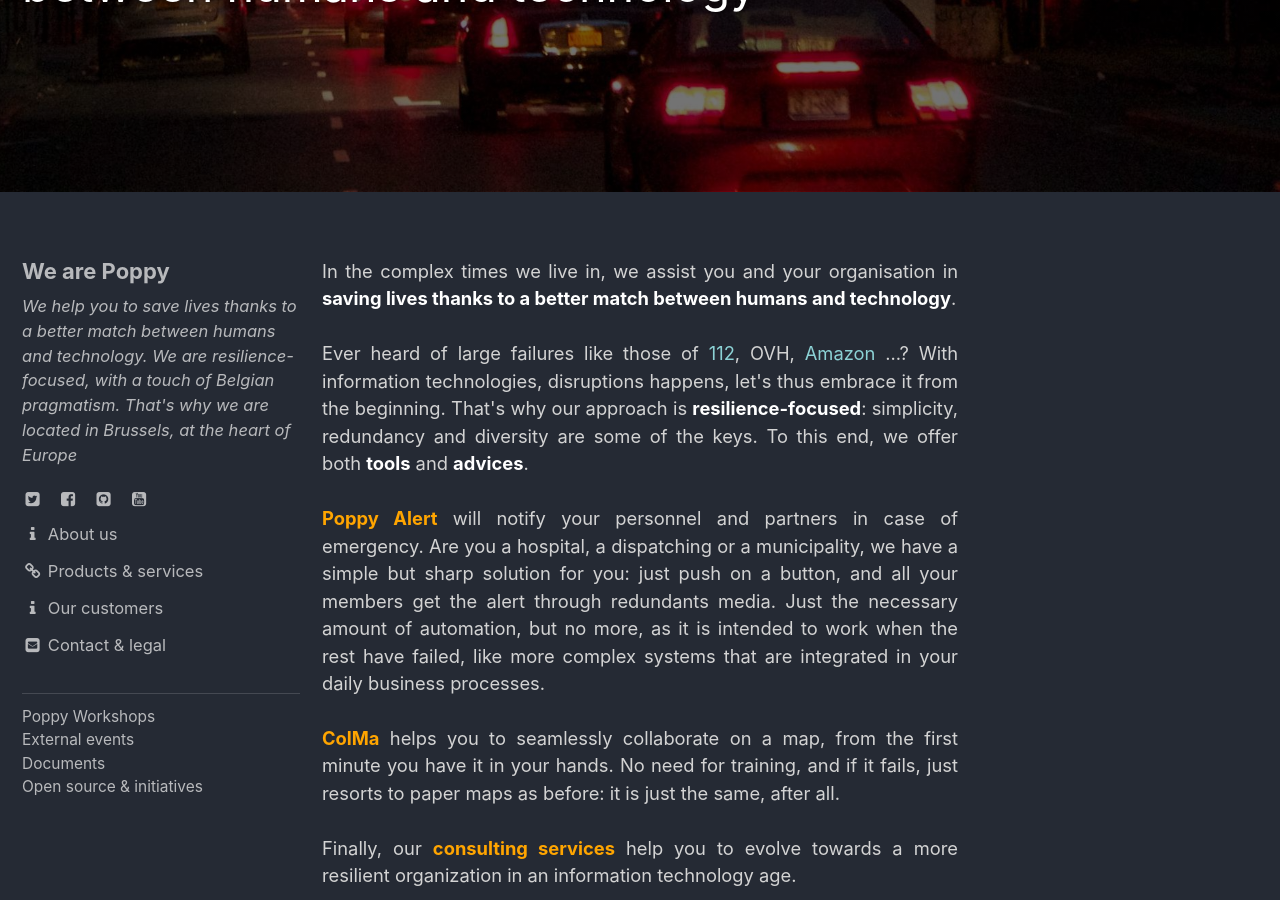
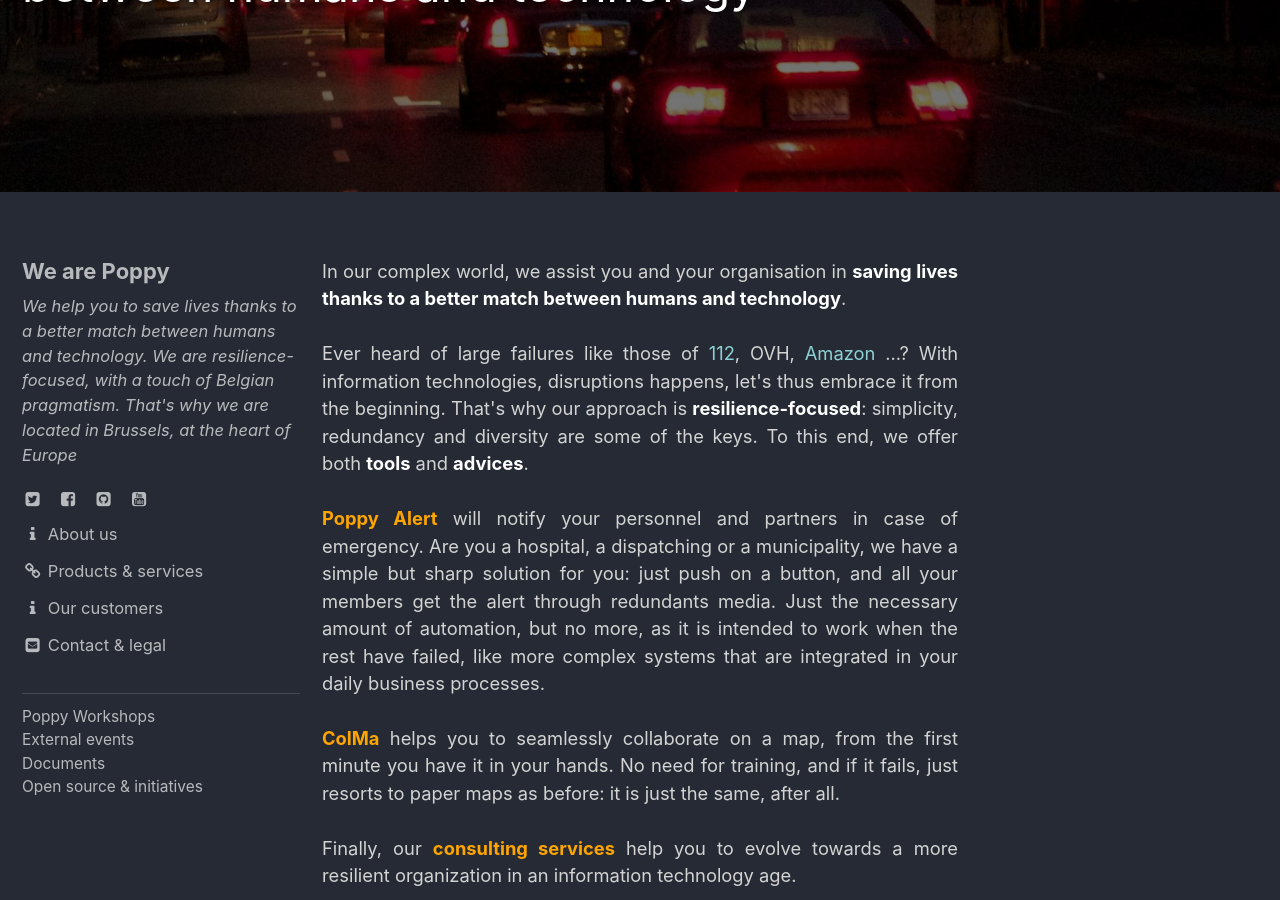
Before and after one commit to ccloquet/ccloquet.github.io, a Jekyll site: the page built from _pages/products_and_services.html, in a window 1280 px wide and 900 px high, scrolled down 373 px. Built offline with Jekyll 4.4.1, drawn with Linux system fonts in a browser that asks for light colours; cached includes are drawn as plain includes.

Commit message:
Update products_and_services.html

```diff
--- a/_pages/products_and_services.html
+++ b/_pages/products_and_services.html
@@ -12,7 +12,7 @@ permalink: /products/
 b {color:white}
 </style>
 <div style='color:lightgray'>
-	In the complex times we live in, we assist you and your organisation in <b >saving lives thanks to a better match between humans and technology</b>.
+	In our complex world, we assist you and your organisation in <b >saving lives thanks to a better match between humans and technology</b>.
 	<br>
 	<br>
 	Ever heard of large failures like those of <a href='https://eena.org/news/112-temporarily-down-due-to-outages/'>112</a>, OVH, <a href='https://www.vox.com/2017/3/2/14792636/amazon-aws-internet-outage-cause-human-error-incorrect-command'>Amazon</a> ...? With information technologies, disruptions happens, let's thus embrace it from the beginning. That's why our approach is <b>resilience-focused</b>: simplicity, redundancy and diversity are some of the keys. To this end, we offer both <b>tools</b> and <b>advices</b>.
```
